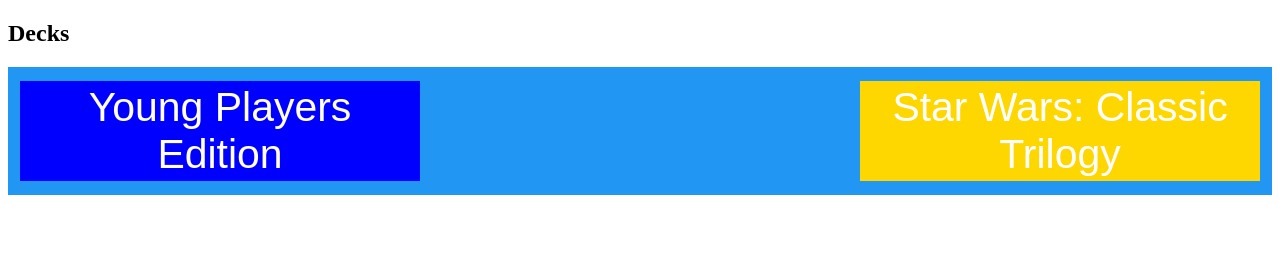
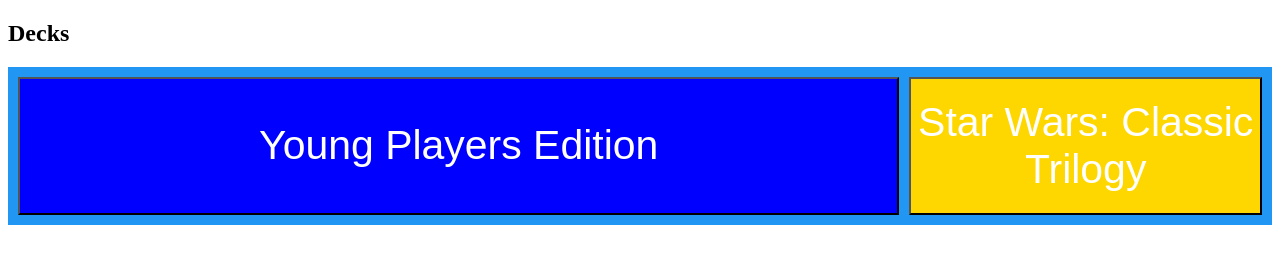
Before and after one commit to dtdistef/dtdistef.github.io, a plain HTML site: page index.html in a window 1280 px wide. Drawn offline with Linux system fonts and the light colour scheme.

Commit message:
Add files via upload
grid formatting

```diff
--- a/index.html
+++ b/index.html
@@ -11,15 +11,10 @@
         }
         .grid-container > button
         {
-            border: none;
             color: white;
-            width: 400px;
-            height: 100px;
             text-align: center;
-            text-decoration: none;
-            display: block;
+            padding: 20px 0;
             font-size: 16px;
-            margin: 4px 2px;
             cursor: pointer;
         }
 
```
